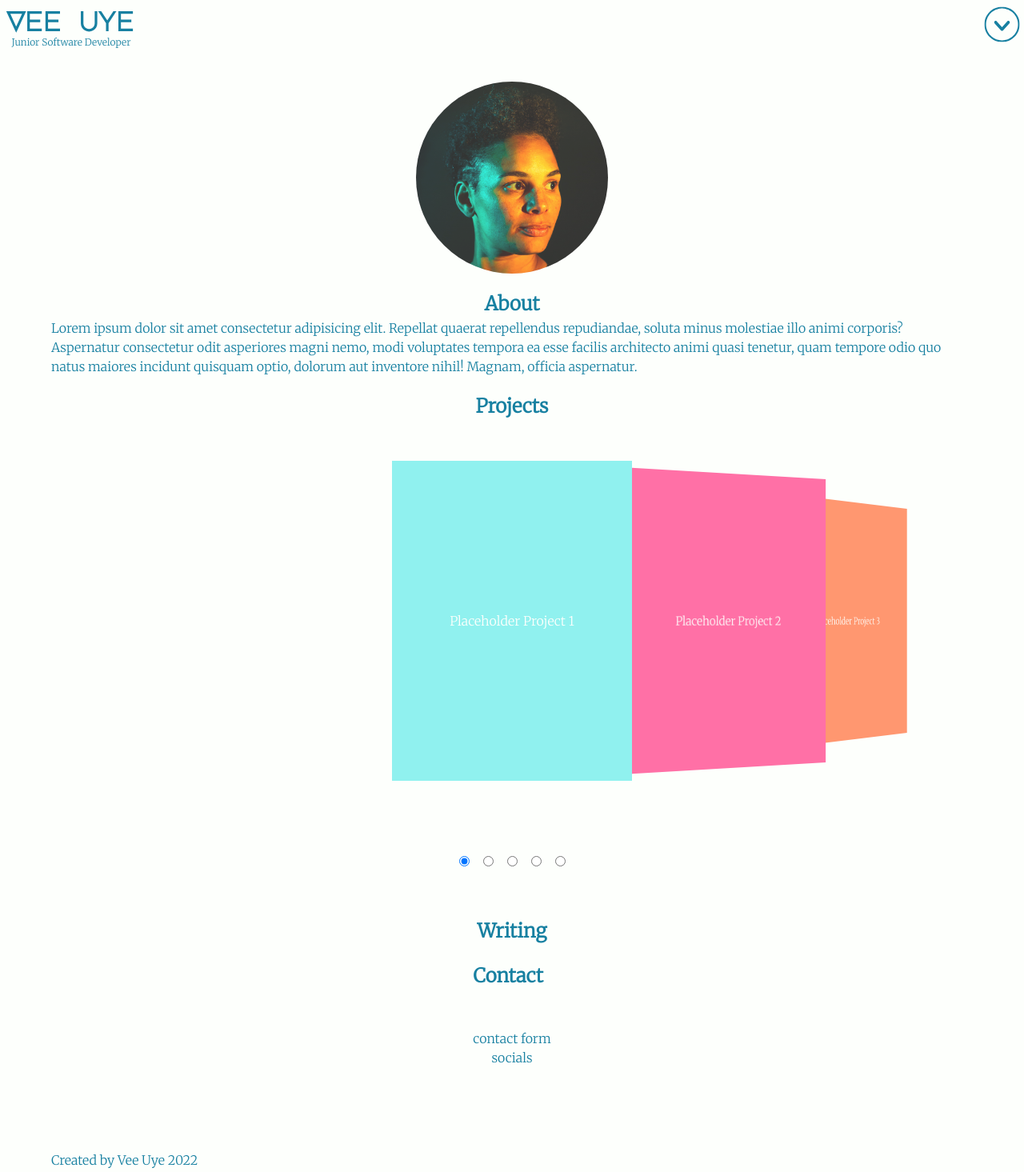
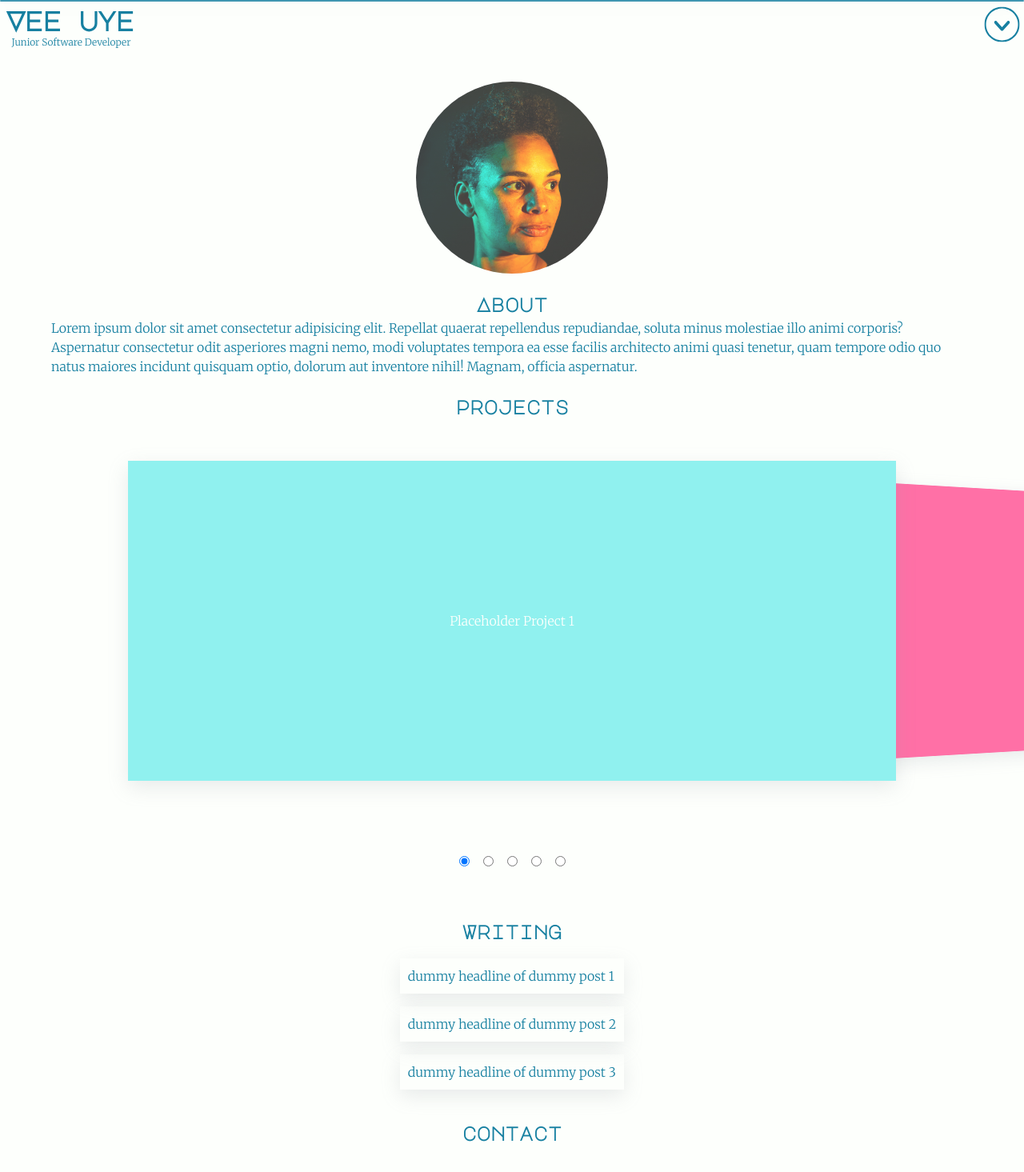
Before and after one commit to VeeUye/portfolio, a plain HTML site: page index.html in a window 1280 px wide. Shown: the top 1465 px of the page at 80% size. Drawn offline with Linux system fonts and the light colour scheme.

Commit message:
styling changes to carousel

```diff
--- a/index.html
+++ b/index.html
@@ -19,15 +19,16 @@
       <a href="#" class="closebtn" onclick="closeNav()"
         ><img src="./images/icons/menu-up-light.svg" alt="Close nav bar button"></a
       > <div class="overlay-content">
+         <a href="#home" onclick="closeNav()" >home</a>
     <a href="#about" onclick="closeNav()" >About</a>
-    <a href="#projects" onclick="closeNav()">Projects</a>
+    <a href="#projects" onclick="closeNav()">projects</a>
     <a href="#writing" onclick="closeNav()">Writing</a>
-    <a href="#contact" onclick="closeNav()">Contact</a>
+    <a href="#contact" onclick="closeNav()">contact</a>
   </div>
 
 </div>
     </div>
-    <div class="container">
+    <div id="home" class="container">
       <header class="main-header">
         <div class="logo"><div class="text-logo"><img src="./images/icons/logo-bold.svg" alt="Vee Uye text logo" /></div>
          <div class="tag-line">Junior Software Developer</div>
@@ -51,7 +52,7 @@
       </div>
 
       <div id="about" class="about">
-        <div><h2>About</h2>
+        <div><h2 class="main-h2">About</h2>
         <p>
           Lorem ipsum dolor sit amet consectetur adipisicing elit. Repellat
           quaerat repellendus repudiandae, soluta minus molestiae illo animi
@@ -64,7 +65,7 @@
       </div>
 
       </div>
-      <div id="projects" class="projects"><h2>Projects</h2>
+      <div id="projects" class="projects"><h2 class="main-h2">projects</h2>
       <div class="carousel">
         <input type="radio" name="position" checked />
   <input type="radio" name="position" />
@@ -78,16 +79,22 @@
     <div class="item">Placeholder Project 4</div>
     <div class="item">Placeholder Project 5</div>
     </div></div>
-      <div id="writing" class="writing"><h2>Writing</h2></div>
+      <div id ="writing" class="writing"><h2 class="main-h2" >Writing
+      </h2>
+      <div class="writing-post">dummy headline of dummy post 1</div>
+      <div class="writing-post">dummy headline of dummy post 2</div>
+      <div class="writing-post">dummy headline of dummy post 3</div>
+    </div>
       <div id="contact" class="contact">
         <div class="contact-form">
-          <h2>Contact</h2>
+          <h2 class="main-h2">contact</h2>
           <br />
           <br />
           <p>contact form</p>
         </div>
 
         <div class="socials"><p>socials</p></div>
+        GH LI TW
       </div>
       <div class="footer">
         <div class="credits"><p>Created by Vee Uye 2022</p></div>
--- a/styles.css
+++ b/styles.css
@@ -76,7 +76,8 @@ body {
   color: #1780a1;
 }
 
-h1 {
+h1,
+h2 {
   font-family: "Major Mono Display", monospace;
 }
 
@@ -189,24 +190,10 @@ h1 {
   grid-area: socials;
 }
 
-/* can only get h2 centered like this */
-
-.about h2 {
+.main-h2 {
   display: flex;
   justify-content: center;
 }
-
-.projects h2 {
-  display: flex;
-  justify-content: center;
-}
-
-.writing h2 {
-  display: flex;
-  justify-content: center;
-}
-
-/* end h2 section */
 
 .text-logo {
   justify-self: start;
@@ -231,7 +218,7 @@ h1 {
 #profile-img.rounded-image {
   border-radius: 50%;
   height: 30vh;
-  opacity: 0.8;
+  opacity: 0.75;
   margin-top: 1vh;
 }
 
@@ -246,8 +233,16 @@ h1 {
   z-index: 5; /* Sit on top */
   left: 0;
   top: 0;
-  background-color: rgb(0, 0, 0); /* Black fallback color */
-  background-color: rgba(0, 0, 0, 0.9); /* Black w/opacity */
+  background: rgba(23, 128, 161, 0.77);
+  border-radius: 16px;
+  box-shadow: 0 4px 30px rgba(0, 0, 0, 0.1);
+  backdrop-filter: blur(5.7px);
+  -webkit-backdrop-filter: blur(5.7px);
+  border: 1px solid rgba(23, 128, 161, 0.23);
+  /* +++++++++++++++++++
+  background-color: rgb(0, 0, 0); Black fallback color
+  background-color: rgba(0, 0, 0, 0.9); Black w/opacity
++++++++++++++++++++++++ */
   overflow-x: hidden; /* Disable horizontal scroll */
   overflow-y: hidden; /* Disable vertical scroll */
   transition: 0.5s; /* 0.5 second transition effect to slide in or slide down the overlay (height or width, depending on reveal) */
@@ -266,6 +261,7 @@ h1 {
 .overlay a {
   padding: 8px;
   text-decoration: none;
+  font-family: "Major Mono Display", monospace;
   font-size: 36px;
   color: #fdfffc;
   display: block; /* Display block instead of inline */
@@ -280,7 +276,7 @@ h1 {
 
 /* Attempting to resize icon */
 .closebtn {
-  max-width: 65px;
+  max-width: 60px;
   padding-top: 0.5rem;
   padding-right: 0;
 }
@@ -316,6 +312,7 @@ h1 {
 }
 
 main#carousel {
+  /* need to alter these units as below */
   grid-row: 1 / 2;
   grid-column: 1 / 8;
   width: 100vw;
@@ -334,14 +331,13 @@ main#carousel {
 
 div.item {
   position: absolute;
-  width: 300px;
-  height: 400px;
+  width: 75vw;
+  height: 50vh;
   background-color: coral;
   --r: calc(var(--position) - var(--offset));
   --abs: max(calc(var(--r) * -1), var(--r));
   transition: all 0.25s linear;
-  transform: rotateY(calc(-10deg * var(--r)))
-    translateX(calc(-300px * var(--r)));
+  transform: rotateY(calc(-10deg * var(--r))) translateX(calc(-75vw * var(--r)));
   z-index: calc((var(--position) - var(--abs)));
 }
 
@@ -349,6 +345,7 @@ div.item:nth-of-type(1) {
   --offset: 1;
   background-color: #90f1ef;
   color: #fdfffc;
+  box-shadow: rgba(149, 157, 165, 0.2) 0px 8px 24px;
   display: flex;
   justify-content: center;
   align-items: center;
@@ -357,6 +354,7 @@ div.item:nth-of-type(2) {
   --offset: 2;
   background-color: #ff70a6;
   color: #fdfffc;
+  box-shadow: rgba(149, 157, 165, 0.2) 0px 8px 24px;
   display: flex;
   justify-content: center;
   align-items: center;
@@ -365,6 +363,7 @@ div.item:nth-of-type(3) {
   --offset: 3;
   background-color: #ff9770;
   color: #fdfffc;
+  box-shadow: rgba(149, 157, 165, 0.2) 0px 8px 24px;
   display: flex;
   justify-content: center;
   align-items: center;
@@ -373,6 +372,7 @@ div.item:nth-of-type(4) {
   --offset: 4;
   background-color: #ffd670;
   color: #fdfffc;
+  box-shadow: rgba(149, 157, 165, 0.2) 0px 8px 24px;
   display: flex;
   justify-content: center;
   align-items: center;
@@ -381,6 +381,7 @@ div.item:nth-of-type(5) {
   --offset: 5;
   background-color: #e9ff70;
   color: #fdfffc;
+  box-shadow: rgba(149, 157, 165, 0.2) 0px 8px 24px;
   display: flex;
   justify-content: center;
   align-items: center;
@@ -426,6 +427,14 @@ input:nth-of-type(5):checked ~ main#carousel {
   --position: 5;
 }
 
+/* ------------- for writing ------------ */
+.writing-post {
+  /* display: inline-block; */
+  box-shadow: rgba(149, 157, 165, 0.2) 0px 8px 24px;
+  padding: 10px;
+  margin: 1rem;
+}
+
 /* From https://css.glass */
 
 /* #nav-overlay {
```
